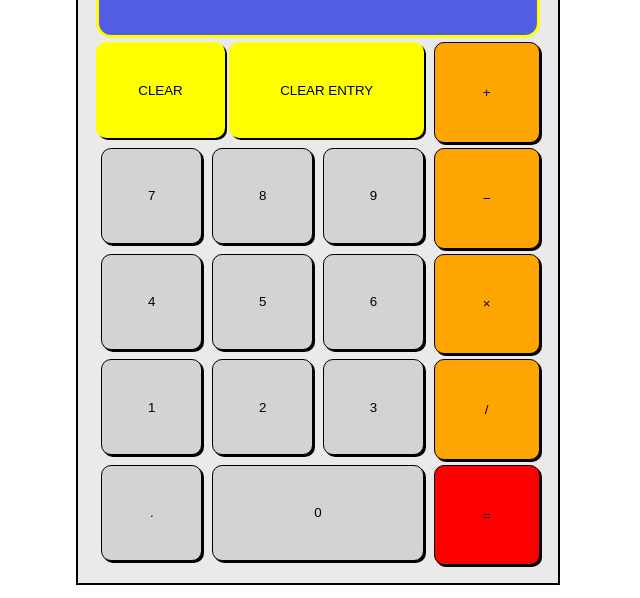
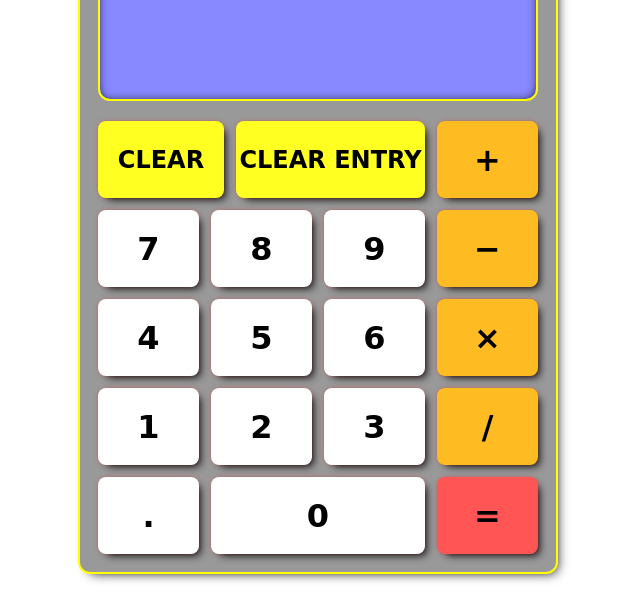
Before and after one commit to edwardhaddican/Calculator, a plain HTML site: page index.html in a window 1280 px wide. Shown: the part 202-800 px from the top of the page, without its empty margins (322-962 px from the left). Drawn offline with nearby package versions, Linux system fonts and the light colour scheme; a web font is replaced by a local one.

Commit message:
finished

```diff
--- a/app.js
+++ b/app.js
@@ -20,10 +20,44 @@ function clearAll() {
   heldValue = null;
   heldOperation = null;
   nextValue = null;
+  $(".next-operation").text("");
 }
 
 function clearEntry() {
   nextValue = null;
+}
+
+function setHeldOperation(operation) {
+  if (heldOperation) {
+    heldValue = heldOperation(heldValue, nextValue);
+  } else if (nextValue !== null && heldOperation === null) {
+    heldValue = nextValue;
+  }
+
+  nextValue = null;
+  heldOperation = operation;
+}
+
+function add(x, y) {
+  return Number(x) + Number(y);
+}
+
+function subtract(x, y) {
+  return Number(x) - Number(y);
+}
+
+function multiply(x, y) {
+  return Number(x) * Number(y);
+}
+
+function divide(x, y) {
+  return Number(x) / Number(y);
+}
+
+function equals() {
+  setHeldOperation(null);
+  $(".next-operation").text("");
+  updateDisplay();
 }
 
 $(".digits button").click(function () {
@@ -31,29 +65,36 @@ $(".digits button").click(function () {
     nextValue = "0";
   }
   nextValue += $(this).text();
-  console.log(nextValue);
 
   updateDisplay();
 });
 
 $(".add").click(function () {
-  console.log("add");
+  setHeldOperation(add);
+  $(".next-operation").text("+");
+  updateDisplay();
 });
 
 $(".subtract").click(function () {
-  console.log("subtract");
+  setHeldOperation(subtract);
+  $(".next-operation").text("-");
+  updateDisplay();
 });
 
 $(".multiply").click(function () {
-  console.log("mult");
+  setHeldOperation(multiply);
+  $(".next-operation").text("*");
+  updateDisplay();
 });
 
 $(".divide").click(function () {
-  console.log("divide");
+  setHeldOperation(divide);
+  $(".next-operation").text("/");
+  updateDisplay();
 });
 
 $(".equals").click(function () {
-  console.log(" equals");
+  equals();
 });
 
 $(".clear-all").click(function () {
--- a/style.css
+++ b/style.css
@@ -1,3 +1,10 @@
+/* below, we define a CSS variable, "gap", on the root element, so it can be used anywhere in the styles.
+    CSS variables are a great way to store a value that will be used in many places, and make the value easily changable.
+*/
+:root {
+  --gap: 12px;
+}
+
 * {
   box-sizing: border-box;
   margin: 0;
@@ -25,81 +32,137 @@ html {
   margin-bottom: 8px;
 }
 
-.calculator{
-  background-color: rgba(211, 211, 211, 0.473);
-  padding: .75rem;
-  border: 2px solid black
+.calculator {
+  display: grid;
+
+  border: 2px solid yellow;
+  border-radius: 12px;
+  overflow: hidden;
+  padding: 24px 18px 18px;
+  background: #999;
+
+  width: 480px;
+  height: 700px;
+
+  box-shadow: 5px 5px 12px -6px black;
+
+  grid-template-rows: 180px 1fr;
 }
 
-.display{
-  display: grid;
-  grid-template-columns: 1fr 1fr 1fr;
-  grid-template-rows: 1fr 1fr 1fr;
-  background-color: rgb(83, 93, 228);
-  border: 3px solid yellow;
-  border-radius: 15px;
-  padding: .5rem;
+.calculator button {
+  font-family: "Coda", cursive;
+  font-size: 4vh;
+  font-weight: 900;
+  border-radius: 8px;
+  cursor: pointer;
+  box-shadow: 5px 5px 8px -4px black, 0 0 6px -3px #f00;
 }
 
-.controls{
-  display: grid;
-  grid-template-columns: 1fr 1fr 1fr 1fr;
-  grid-template-rows: 1fr 1fr 1fr 1fr 1fr;
+.memory button {
+  background: #ff2;
+  font-size: 1em;
 }
 
-.memory{
+.operations button {
+  background: #fb2;
+}
+
+button.equals {
+  background: #f55;
+}
+
+.digits button {
+  background: #fff;
+}
+
+.display {
+  background: #88f;
+  padding: 5px 8px;
+
+  grid-row: 1;
+
+  border: 2px solid yellow;
+  border-radius: 12px;
+  box-shadow: inset 2px 2px 12px -6px black, inset -2px -2px 12px -6px black;
+
+  height: 160px;
+
   display: grid;
-  grid-column: 1/4;
+  grid-template-columns: repeat(5, 1fr);
+  grid-template-rows: 40px 50px 60px;
+}
+
+.held-label {
   grid-row: 1;
+  grid-column: 1 / 6;
+  font-size: 30px;
+  color: rgba(0, 0, 0, 0.7);
+  text-decoration: underline;
+}
+
+.held-value {
+  grid-row: 2;
+  grid-column: 1 / 6;
+  font-size: 36px;
+}
+
+.next-operation {
+  font-size: 42px;
+  grid-row: 3;
+  grid-column: 1;
+
+  color: #fb6;
+  font-weight: bold;
+}
+
+.next-value {
+  font-size: 48px;
+  grid-row: 3;
+  grid-column: 2 / 6;
+  text-align: right;
+}
+
+.controls {
+  grid-row: 2;
+
+  display: grid;
+/* we use the css varaible's value below */
+  grid-gap: var(--gap);
+
+  grid-template-rows: repeat(5, 1fr);
+  grid-template-columns: repeat(4, 1fr);
+}
+
+
+.memory {
+  grid-column: 1 / 4;
+  grid-row: 1;
+
+  display: grid;
+  grid-gap:  var(--gap);
+
   grid-template-columns: 2fr 3fr;
 }
 
-.operations{
+.operations {
+  grid-column: 4 / 5;
+  grid-row: 1 / 6;
+
   display: grid;
-  grid-column: 4/5;
-  grid-row: 1/6;
-  grid-template-rows: auto;
+  grid-gap:  var(--gap);
+  grid-template-rows: repeat(5, 1fr);
 }
 
-.digits{
-  display:grid;
-  grid-row: 2/6;
-  grid-column: 1/4;
-  grid-template: 1fr 1fr 1fr 1fr / 1fr 1fr 1fr;
+.digits {
+  grid-column: 1 / 4;
+  grid-row: 2 / 6;
 
+  display: grid;
+  grid-gap:  var(--gap);
+  grid-template-columns: repeat(3, 1fr);
+  grid-template-rows: repeat(4, 1fr);
 }
 
-.controls-buttons{
-  background-color: yellow;
-  box-shadow: 2px 2px;
-  margin-top: .2rem;
-  margin-right: .2rem;
-  height: 4rem;
-  border-radius: 10px;
+.digits :last-of-type {
+  grid-column: 2 / 4;
 }
-
-.operation-buttons{
-  background-color: orange;
-  box-shadow: 2px 2px;
-  /* padding-bottom: .5rem; */
-  margin-top: .2rem;
-  margin-left: .2rem;
-  border: 1px solid black;
-  border-radius: 10px;
-}
-.digits-buttons{
-  background-color:lightgray;
-  border: 1px solid black;
-  box-shadow: 2px 2px;
-  margin: .2rem .2rem;
-  height: 4rem;
-  border-radius: 10px;
-}
-
-.equals{
-  background-color: red;
-}
-
-.zero{
-  grid-column: span 2;
-}
```
